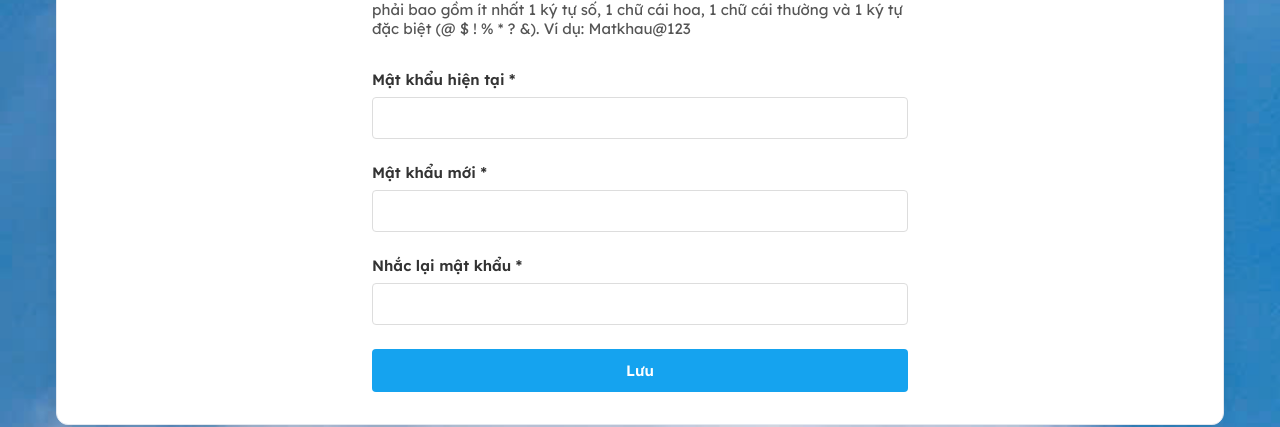
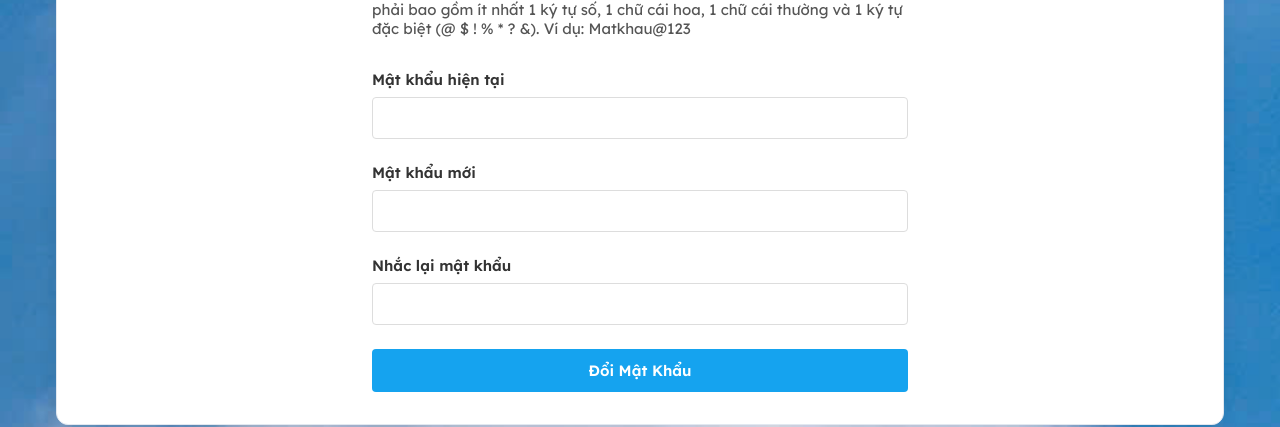
Before and after one commit to lequocanh10000/FrontEnd, a Next.js app: page /my_account/reset-password in a window 1280 px wide. Shown: the part 404-831 px from the top of the page. Built offline with nearby package versions, Linux system fonts and the light colour scheme; no server answers.

Commit message:
feat: enhance reset password functionality with validation, error handling, and loading state

```diff
--- a/src/app/my_account/reset-password/page.tsx
+++ b/src/app/my_account/reset-password/page.tsx
@@ -1,15 +1,64 @@
 "use client";
 import React, { useState } from 'react';
+import { useRouter } from 'next/navigation';
 import styles from './reset.module.scss';
+import { userService } from '@/api/services/userService';
+import { toast } from 'react-toastify';
 
-const ResetPasswordPage = () => {
+export default function ResetPassword() {
+  const router = useRouter();
   const [currentPassword, setCurrentPassword] = useState('');
   const [newPassword, setNewPassword] = useState('');
   const [confirmPassword, setConfirmPassword] = useState('');
+  const [isLoading, setIsLoading] = useState(false);
 
-  const handleSubmit = (e: React.FormEvent) => {
+  const handleSubmit = async (e: React.FormEvent) => {
     e.preventDefault();
-    // Handle password reset logic here
+    setIsLoading(true);
+
+    try {
+      // Validate passwords
+      if (newPassword !== confirmPassword) {
+        toast.error('Mật khẩu mới không khớp');
+        setIsLoading(false);
+        return;
+      }
+
+      if (newPassword.length < 6) {
+        toast.error('Mật khẩu phải có ít nhất 6 ký tự');
+        setIsLoading(false);
+        return;
+      }
+
+      const token = localStorage.getItem('token');
+      if (!token) {
+        router.push('/login');
+        return;
+      }
+
+      const email = localStorage.getItem('user') ? JSON.parse(localStorage.getItem('user')!).email : '';
+      if (!email) {
+        toast.error('Không tìm thấy thông tin người dùng');
+        setIsLoading(false);
+        return;
+      }
+
+      await userService.resetPassword(email, newPassword, token);
+      toast.success('Đổi mật khẩu thành công');
+
+      // Clear form
+      setCurrentPassword('');
+      setNewPassword('');
+      setConfirmPassword('');
+
+      // Redirect to my account page
+      router.push('/my_account');
+    } catch (error: any) {
+      console.error('Error resetting password:', error);
+      toast.error(error.response?.data?.message || 'Không thể đổi mật khẩu');
+    } finally {
+      setIsLoading(false);
+    }
   };
 
   return (
@@ -26,7 +75,7 @@ const ResetPasswordPage = () => {
         <form onSubmit={handleSubmit} className={styles.form}>
           <div className={styles.formGroup}>
             <label htmlFor="currentPassword" className={styles.label}>
-            Mật khẩu hiện tại *
+              Mật khẩu hiện tại
             </label>
             <input
               type="password"
@@ -40,7 +89,7 @@ const ResetPasswordPage = () => {
 
           <div className={styles.formGroup}>
             <label htmlFor="newPassword" className={styles.label}>
-            Mật khẩu mới *
+              Mật khẩu mới
             </label>
             <input
               type="password"
@@ -54,7 +103,7 @@ const ResetPasswordPage = () => {
 
           <div className={styles.formGroup}>
             <label htmlFor="confirmPassword" className={styles.label}>
-            Nhắc lại mật khẩu *
+             Nhắc lại mật khẩu
             </label>
             <input
               type="password"
@@ -66,12 +115,15 @@ const ResetPasswordPage = () => {
             />
           </div>
 
-        <button type="submit" className={styles.submitButton}>
-          Lưu
+          <button
+            type="submit"
+            className={styles.submitButton}
+            disabled={isLoading}
+          >
+            {isLoading ? "Đang xử lý..." : "Đổi Mật Khẩu"}
           </button>
         </form>
       </div>
+
   );
-};
-
-export default ResetPasswordPage;
+}
```
Also changed, not shown: src/app/my_account/reset-password/reset.module.scss (line endings or trailing spaces). Lines whose indentation alone changed are shown as unchanged.
